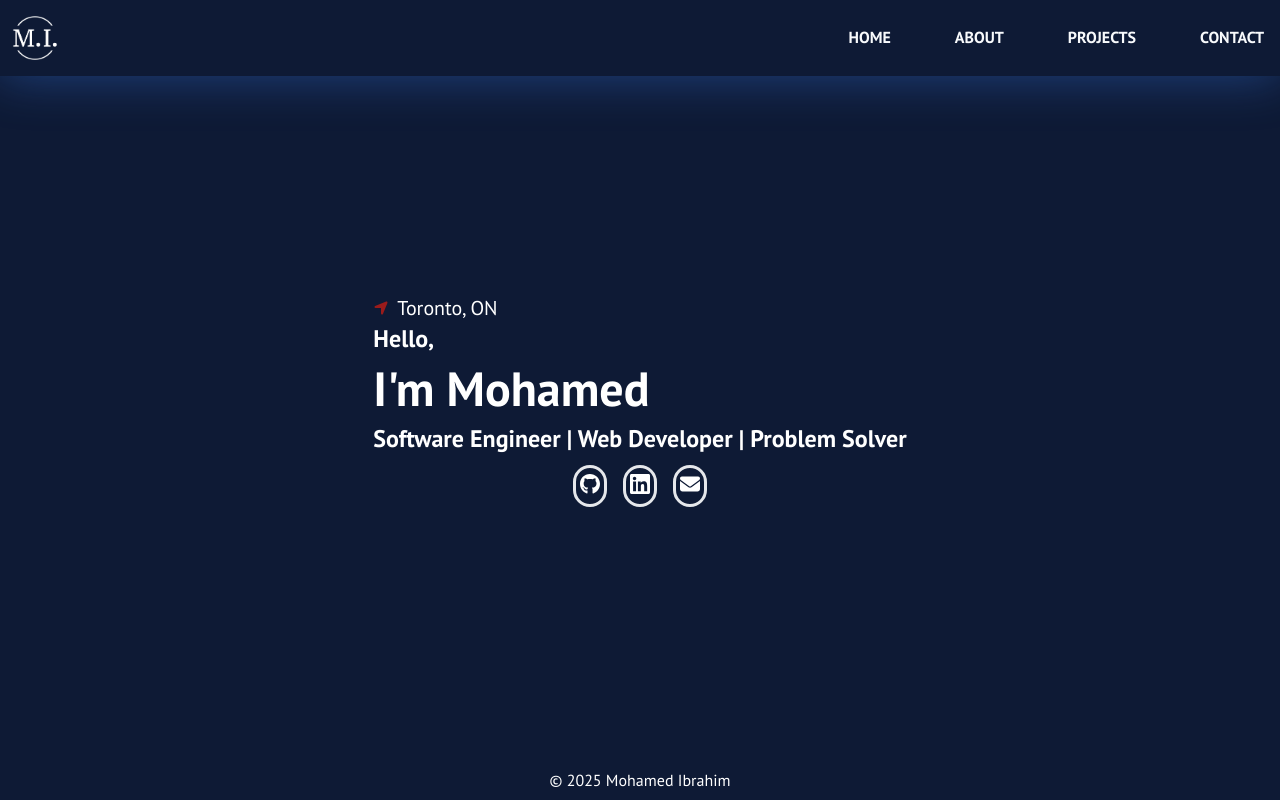
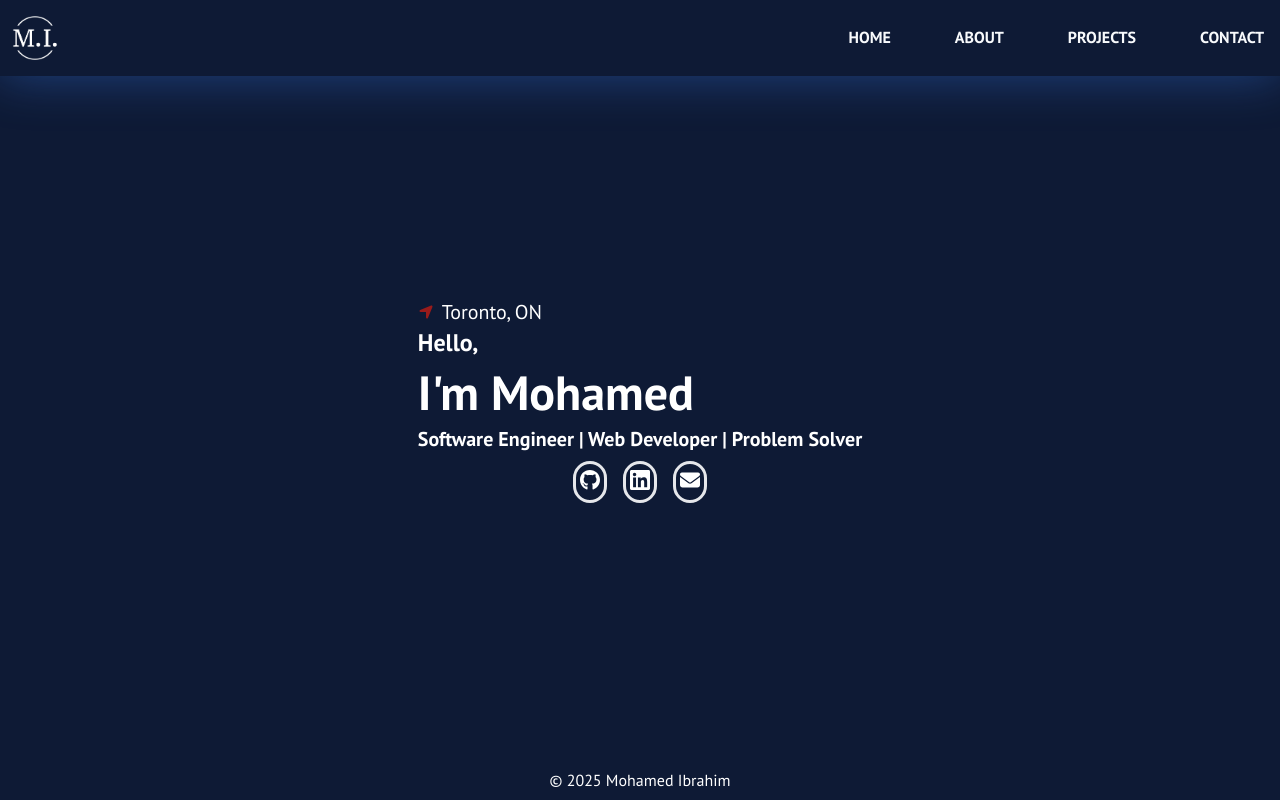
Before and after one commit to moibra05/personal-website-v2, a Next.js app: page / in a window 1280 px wide. Built offline with nearby package versions, Linux system fonts and the light colour scheme.

Commit message:
chore: changed font sizing

```diff
--- a/src/app/components/HomeSection.tsx
+++ b/src/app/components/HomeSection.tsx
@@ -5,7 +5,10 @@ import { faEnvelope, faLocationArrow } from "@fortawesome/free-solid-svg-icons";
 
 export default function HomeSection() {
   return (
-    <div className="flex flex-col w-fit h-screen justify-center mx-auto">
+    <div
+      id="home"
+      className="flex flex-col w-fit h-screen justify-center mx-auto"
+    >
       <div className="flex items-center gap-2">
         <FontAwesomeIcon icon={faLocationArrow} className="w-4 text-red-800" />
         <h3>Toronto, ON</h3>
@@ -13,7 +16,7 @@ export default function HomeSection() {
       <h1 className="flex flex-col leading-snug">
         <span className="text-xl sm:text-2xl">Hello,</span> I&apos;m Mohamed
       </h1>
-      <h2>Software Engineer | Web Developer | Problem Solver</h2>
+      <h2 className="text-base sm:text-xl">Software Engineer | Web Developer | Problem Solver</h2>
       <div className="flex justify-center gap-4 mt-2">
         <Link
           className="text-white border-[3px] rounded-full p-1 group hover:cursor-pointer hover:border-secondary transition-colors duration-300"
--- a/src/app/components/Navbar.tsx
+++ b/src/app/components/Navbar.tsx
@@ -94,7 +94,7 @@ export default function Navbar() {
   );
 
   return (
-    <nav className="absolute top-0 left-0 right-0 bg-primary p-4 pl-0 flex justify-between items-center shadow-navbar-shadow text-white1">
+    <nav className="fixed top-0 left-0 right-0 bg-primary p-4 pl-0 flex justify-between items-center shadow-navbar-shadow text-white1">
       <Image
         src="/logo-no-background.png"
         alt="Logo"
--- a/src/app/styles/globals.css
+++ b/src/app/styles/globals.css
@@ -36,12 +36,12 @@ h6 {
 }
 
 h1 {
-  font-size: 2rem;
+  font-size: 2.5rem;
   font-weight: 700;
 }
 
 h2 {
-  font-size: 1rem;
+  font-size: 2rem;
   font-weight: 700;
 }
 
@@ -54,11 +54,11 @@ h3 {
     font-size: 3rem;
   }
 
-  h2 {
-    font-size: 1.5rem;
-  }
-
   h3 {
     font-size: 1.25rem;
   }
+
+  p {
+    font-size: 1.25rem;
+  }
 }
```
